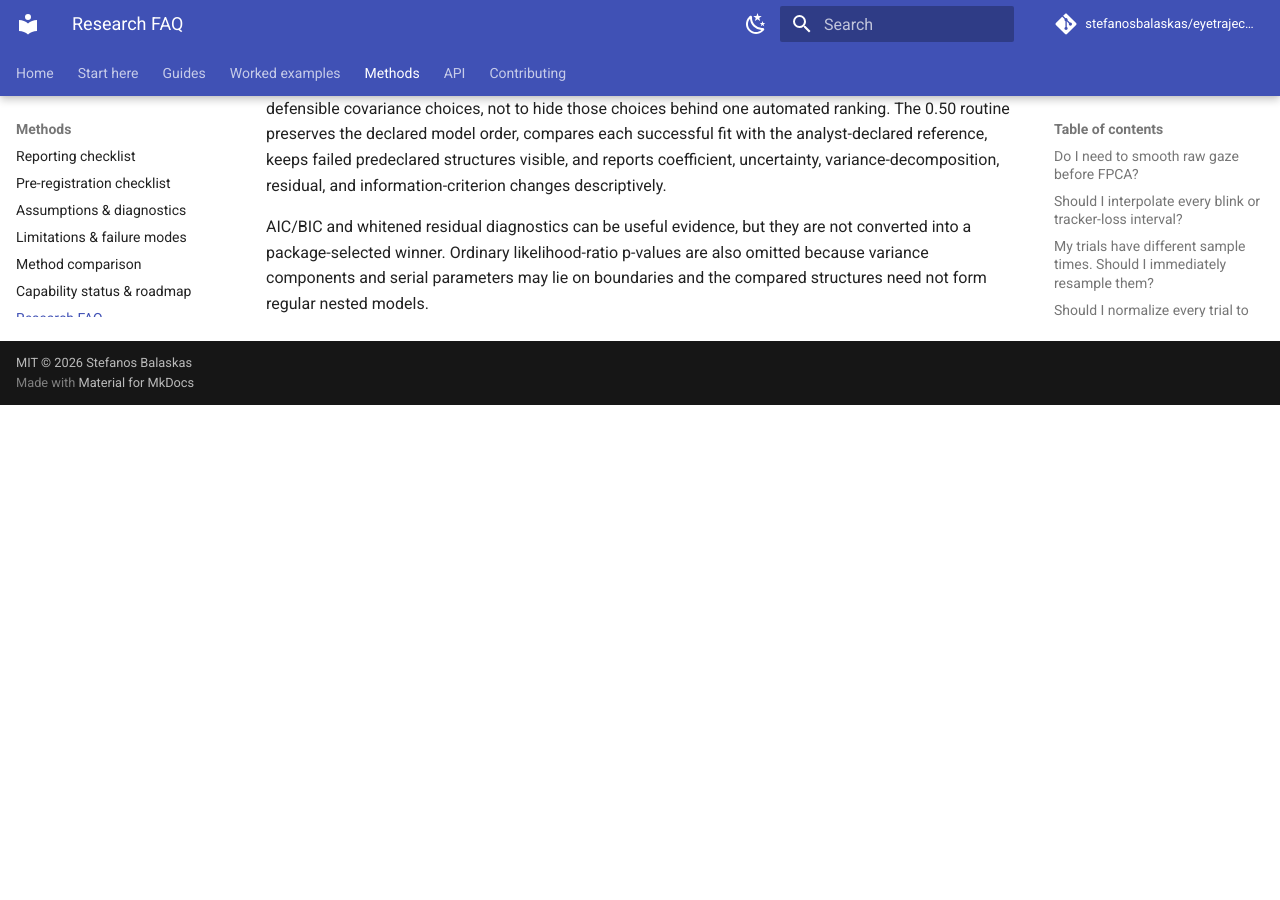
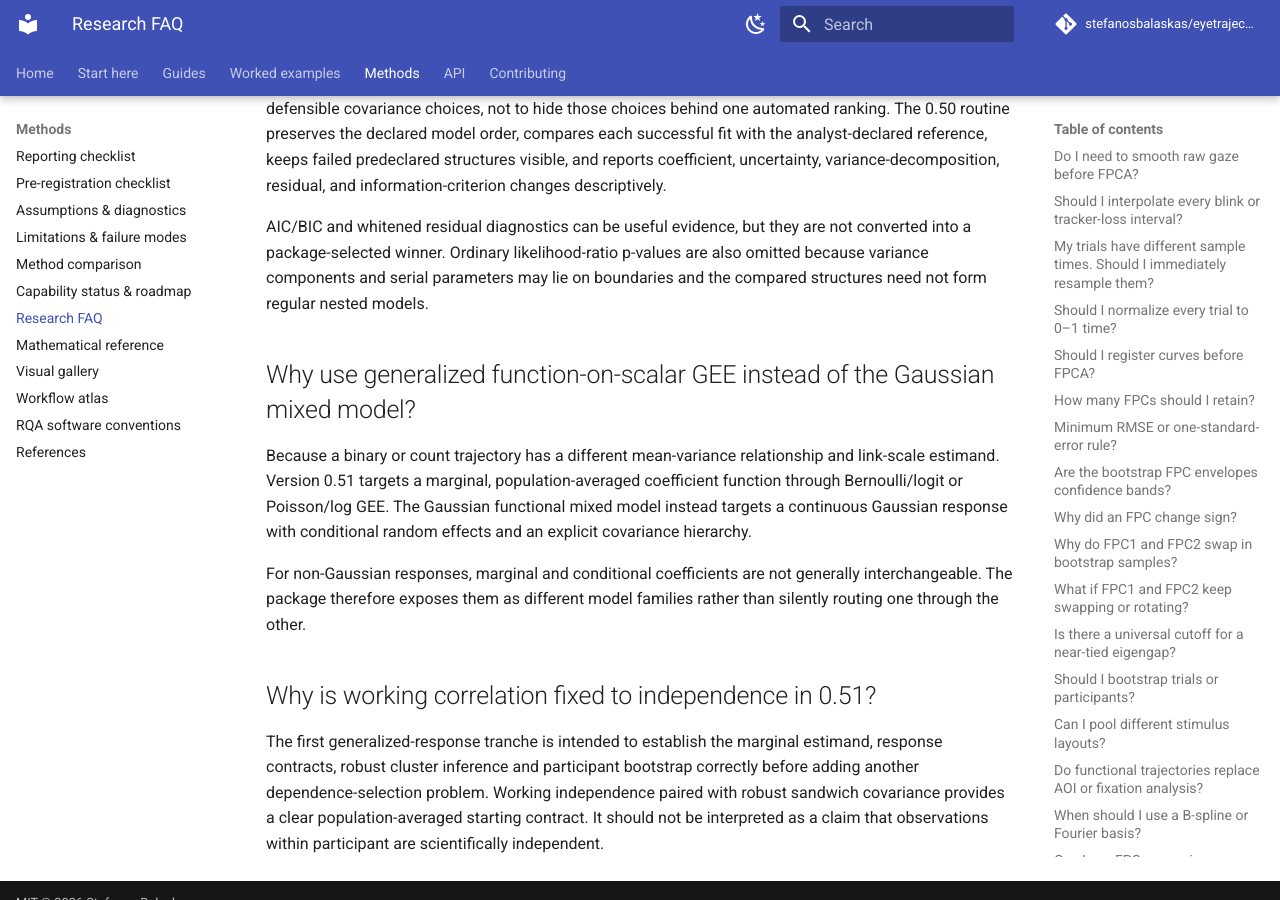
Before and after one commit to stefanosbalaskas/eyetrajectoriespy, an MkDocs documentation site: the page built from docs/methods/faq.md, in a window 1280 px wide and 900 px high, scrolled down 25184 px. Built offline with MkDocs 1.6.1 and Material for MkDocs 9.7.7, drawn with Linux system fonts in a browser that asks for light colours; comment, search, counter and statistics services are not loaded; before the commit the page ends 25589 px from its top, so only the background shows below that.

Commit message:
Add generalized FoSR methodological guidance

```diff
--- a/docs/methods/faq.md
+++ b/docs/methods/faq.md
@@ -736,3 +736,13 @@ not converted into a package-selected winner. Ordinary likelihood-ratio
 p-values are also omitted because variance components and serial parameters may
 lie on boundaries and the compared structures need not form regular nested
 models.
+
+## Why use generalized function-on-scalar GEE instead of the Gaussian mixed model?
+
+Because a binary or count trajectory has a different mean-variance relationship and link-scale estimand. Version 0.51 targets a marginal, population-averaged coefficient function through Bernoulli/logit or Poisson/log GEE. The Gaussian functional mixed model instead targets a continuous Gaussian response with conditional random effects and an explicit covariance hierarchy.
+
+For non-Gaussian responses, marginal and conditional coefficients are not generally interchangeable. The package therefore exposes them as different model families rather than silently routing one through the other.
+
+## Why is working correlation fixed to independence in 0.51?
+
+The first generalized-response tranche is intended to establish the marginal estimand, response contracts, robust cluster inference and participant bootstrap correctly before adding another dependence-selection problem. Working independence paired with robust sandwich covariance provides a clear population-averaged starting contract. It should not be interpreted as a claim that observations within participant are scientifically independent.
```
